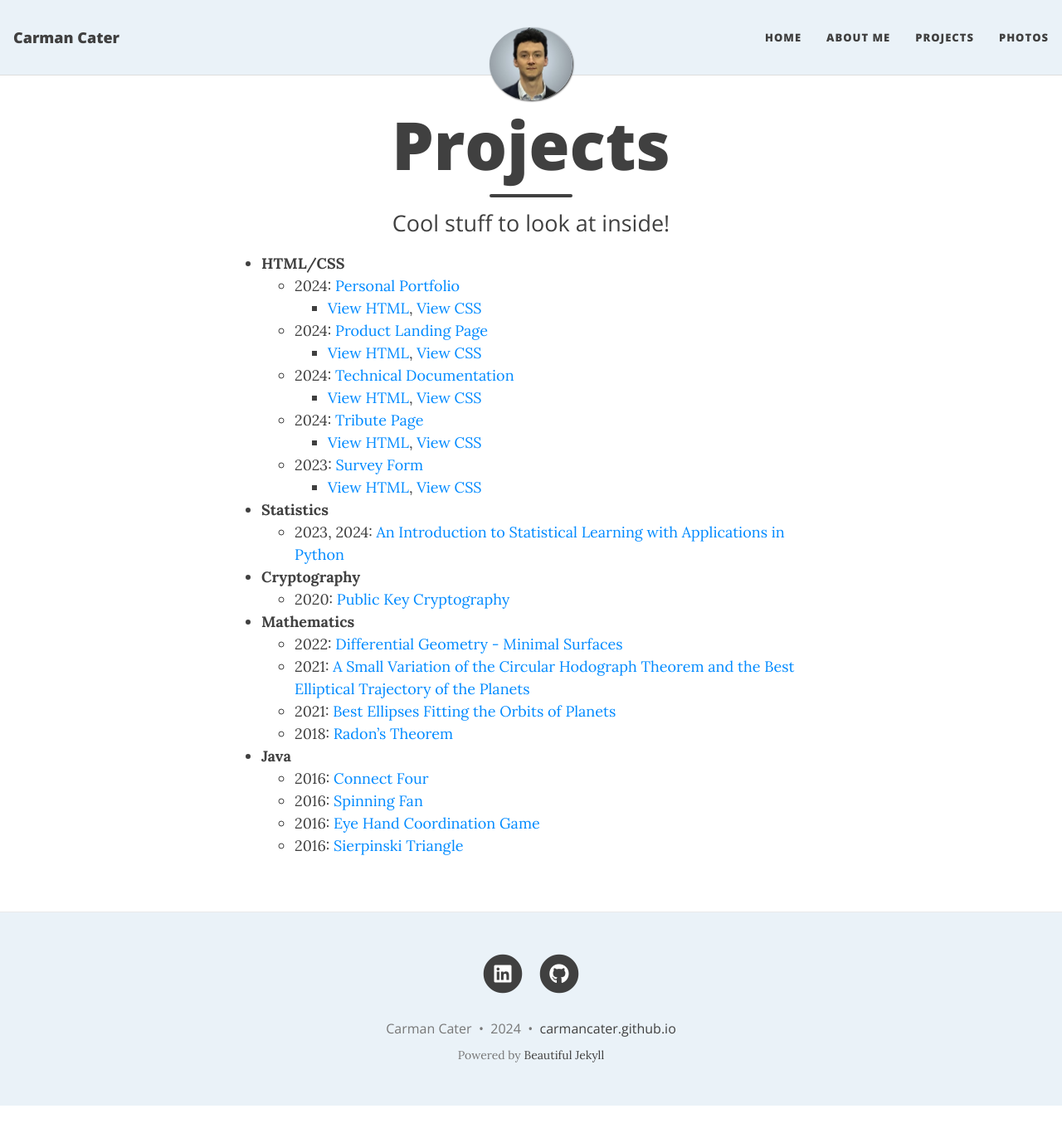
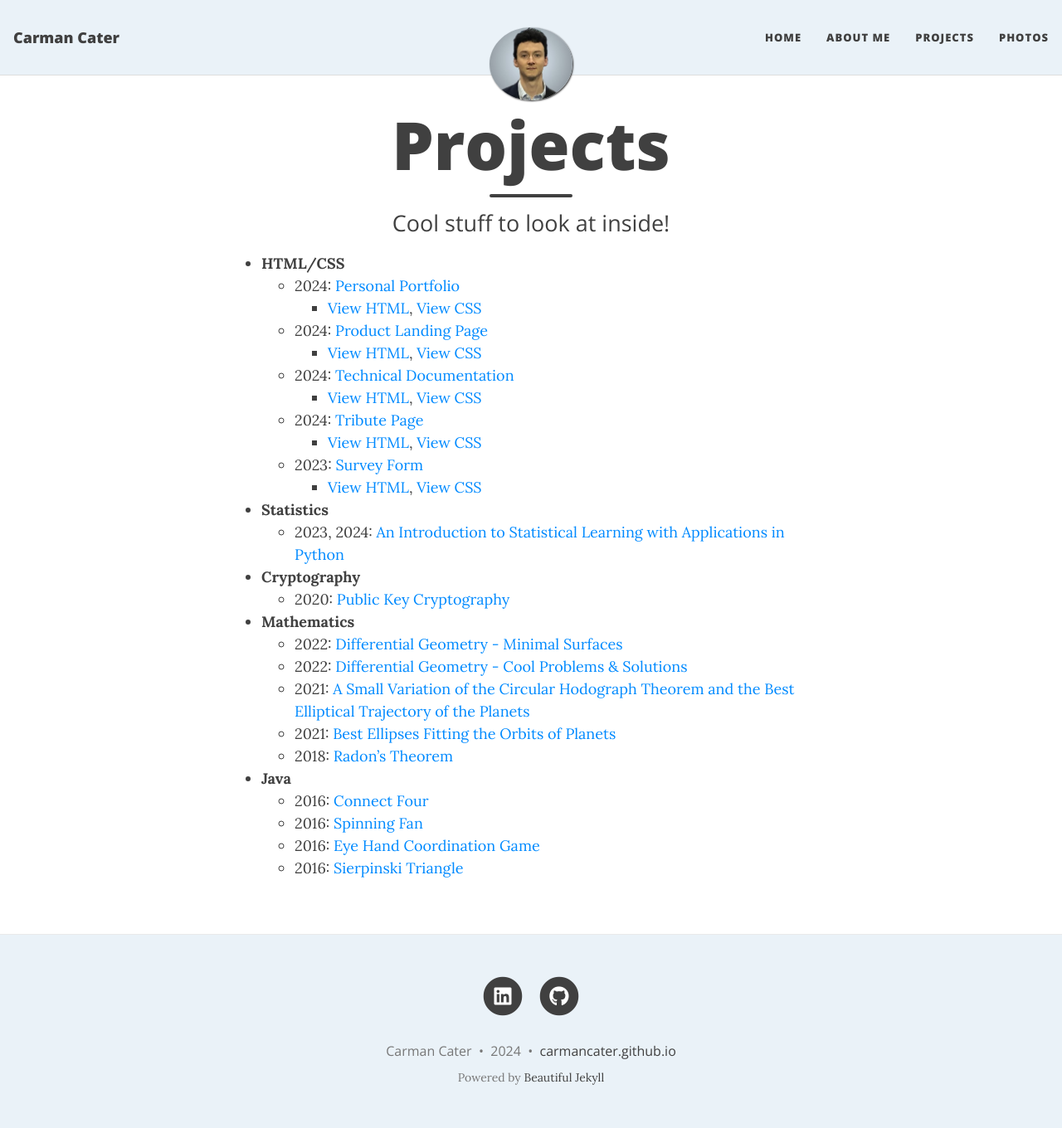
Before and after one commit to carmancater/carmancater.github.io, a Jekyll site: the page built from projects.md, in a window 1280 px wide and 1360 px high. Shown: the whole window at 83% size. Built offline with Jekyll 4.4.1, drawn with Linux system fonts in a browser that asks for light colours; nearby versions of some CDN libraries.

Commit message:
fix files name

```diff
--- a/projects.md
+++ b/projects.md
@@ -25,6 +25,7 @@ share-title: Carman Cater - Projects
 
 - **Mathematics**
     - 2022: [Differential Geometry - Minimal Surfaces](minimalSurfacesPresentation.html)
+     - 2022: [Differential Geometry - Cool Problems & Solutions](minimalSurfacesPresentation.html)
     - 2021: [A Small Variation of the Circular Hodograph Theorem and the Best Elliptical Trajectory of the Planets](https://arxiv.org/abs/2109.11664){:target="_blank"}
     - 2021: [Best Ellipses Fitting the Orbits of Planets](ellipsesFittingTheOrbitsOfPlanetsPaper.html)
     - 2018: [Radon's Theorem](radonsTheoremPresentation.html)
```
Also changed, not shown: minimalSurfacesPresentation.html (renamed from minimalSurfacesPresentation-Copy1.html).
